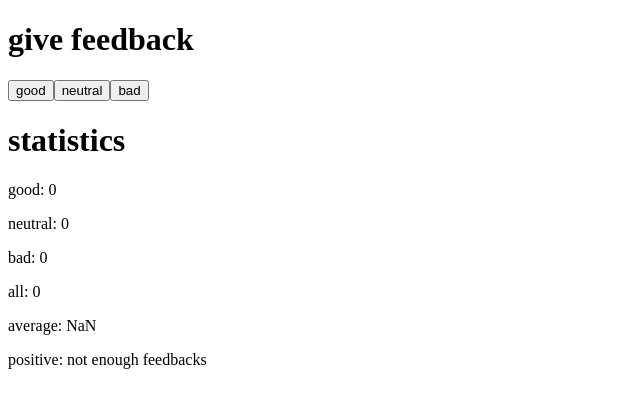
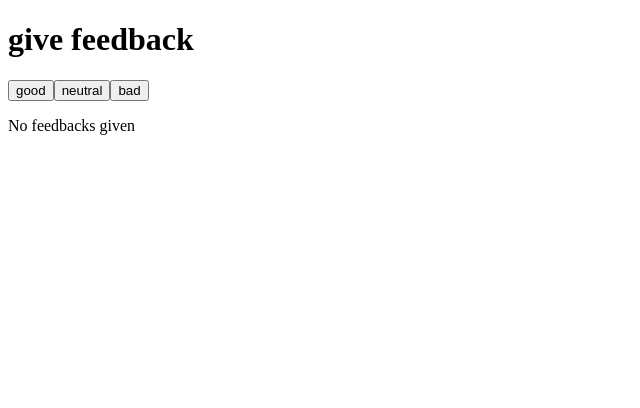
Before and after one commit to LittleQuartZ/fs-open, a React (Create React App) app in the folder part1/unicafe/: page / in a window 1280 px wide. Shown: the top 408 px of the page, without its empty margins (0-640 px from the left). Built offline with nearby package versions, Linux system fonts and the light colour scheme.

Commit message:
1.9 add no feedback placeholder

```diff
--- a/part1/unicafe/src/App.js
+++ b/part1/unicafe/src/App.js
@@ -5,6 +5,8 @@ const Statistics = ({ good, neutral, bad }) => {
 
   return (
     <div>
+      {total ? (
+        <>
           <h1>statistics</h1>
           <p>good: {good}</p>
           <p>neutral: {neutral}</p>
@@ -15,6 +17,10 @@ const Statistics = ({ good, neutral, bad }) => {
             positive:{' '}
             {good && bad ? (good / total) * 100 + '%' : 'not enough feedbacks'}
           </p>
+        </>
+      ) : (
+        <p>No feedbacks given</p>
+      )}
     </div>
   )
 }
```
Lines whose indentation alone changed are shown as unchanged.
